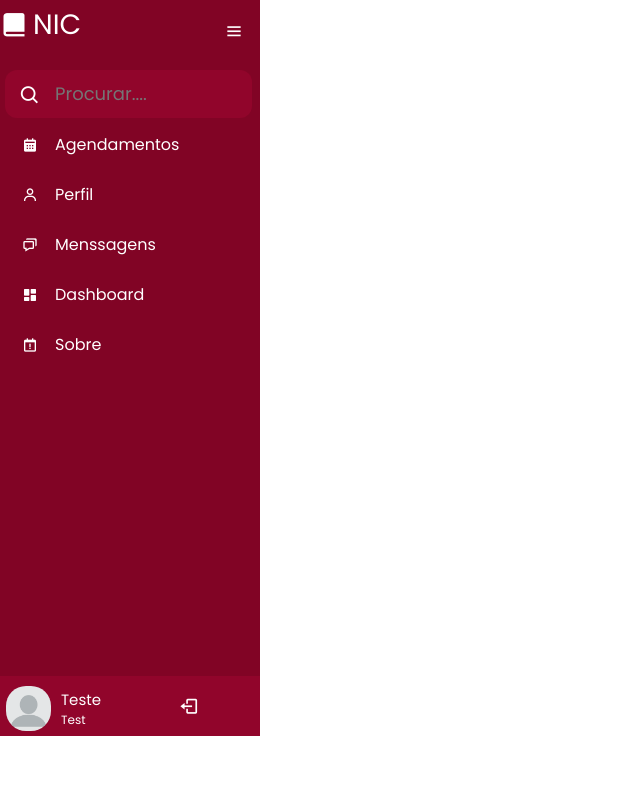
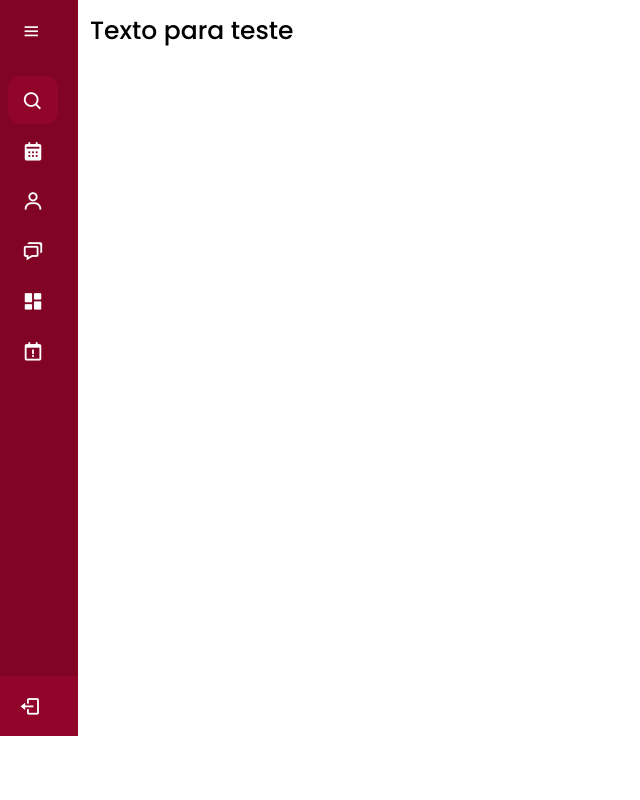
Before and after one commit to JoaoRenato2/ProjetoNic, a Django app: page /auth/index/ in a window 1280 px wide. Shown: the part 64-864 px from the top of the page, without its empty margins (0-640 px from the left). Before the commit the page ends 800 px from the top, so only its background shows below. Run offline with Django 4.2, Linux system fonts and the light colour scheme.

Commit message:
Finalização da sidebar

```diff
--- a/schedules/static/schedules/css/HomePage.css
+++ b/schedules/static/schedules/css/HomePage.css
@@ -21,10 +21,14 @@ body {
     top: 8vh;
     left: 0;
     height: 92%;
+    width: 78px;
+    background: #810425;
+    padding: 6px 14px;
+    transition: all 0.5s ease;
+}
+
+.sidebar.active{
     width: 260px;
-    background: #810425;
-    z-index: 100;
-    transition: all 0.5s ease;
 }
 
 .sidebar .logo_content .logo_book{
@@ -33,6 +37,14 @@ body {
     height: 50px;
     width: 100%;
     align-items: center;
+    opacity: 0;
+    pointer-events: none;
+    transition: all 0.5s ease;
+}
+
+.sidebar.active .logo_content .logo_book{
+    opacity: 1;
+    pointer-events: none;
 }
 
 .logo_content .logo_book i{
@@ -50,7 +62,7 @@ body {
 .sidebar #btn{
     position: absolute;
     color: #fff;
-    left: 90%;
+    left: 40%;
     top: 6px;
     font-size: 20px;
     height: 50px;
@@ -60,6 +72,11 @@ body {
     transform: translateX(-50%);
 }
 
+.sidebar.active #btn{
+    left: 90%;
+
+}
+
 .sidebar ul{
     margin-top: 20px;
 
@@ -67,13 +84,42 @@ body {
 
 .sidebar ul li{
     position: relative;
+    right: 11px;
     height: 50px;
     width: 100%;
     margin: 0 5px;
     list-style: none;
     line-height: 50px;
+    font-size: 22px;
+}
 
+.sidebar ul li .tooltip{
+    position: absolute;
+    height: 35px;
+    width: 150px;
+    left: 147px;
+    top: 0%;
+    transform: translate(-50%, -50%);
+    border-radius: 6px;
+    background: #fff;
+    line-height: 35px;
+    text-align: center;
+    box-shadow:0 5px 10px rgba(0, 0, 0, 0.2) ;
+    transition: 0s;
+    opacity: 0;
+    pointer-events: none;
+    display: block;
+    font-size: 18px;
+}
 
+.sidebar.active ul li .tooltip{
+    display: none;
+}
+
+.sidebar ul li:hover .tooltip{
+    transition: all 0.5s ease;
+    opacity: 1;
+    top: 50%;
 }
 
 .sidebar ul li input{
@@ -96,7 +142,14 @@ body {
     z-index: 99;
     color: #fff;
     font-size: 22px;
+    transition: all 0.5 ease;
 }
+
+.sidebar ul li .bx-search:hover{
+    background: #fff;
+    color: #11101d;
+}
+
 
 .sidebar ul li a{
     color: #fff;
@@ -108,15 +161,27 @@ body {
 }
 
 .sidebar ul li a:hover{
+    background: #fff;
     color: #11101d;
-    background: #fff;
+
 }
-.sidebar ul li  i{
+.sidebar ul li i{
     height: 50px;
     min-width: 50px;
     border-radius: 12px;
     line-height: 50px;
     text-align: center;
+
+}
+
+.sidebar .links_game{
+    opacity: 0;
+    pointer-events: none;
+    transition: all 0.5s ease;
+
+}.sidebar.active .links_game{
+    opacity: 1;
+    pointer-events: auto;
 
 }
 
@@ -140,6 +205,14 @@ body {
 .profile_content .profile .profile_details{
     display: flex;
     align-items: center;
+    opacity: 0;
+    pointer-events: none;
+    transition: all 0.5s ease;
+}
+
+.sidebar.active .profile .profile_details{
+    opacity: 1;
+    pointer-events: auto;
 }
 
 .profile .profile_details img{
@@ -171,9 +244,33 @@ body {
     transform: translateX(-50px);
     min-width: 50px;
     line-height: 50px;
-    font-size: 20px;
+    font-size: 22px;
     border-radius: 12px;
 }
+
+.home_content{
+    position: absolute;
+    height: 100%;
+    width: calc(100% - 78px);
+    left: 78px;
+    transition: all 0.5s ease;
+
+}
+
+.home_content .text{
+    font-size: 25px;
+    font-weight: 500;
+    color: black;
+    margin: 12px;
+}
+
+.sidebar.active ~ .home_content{
+    width: calc(100% - 260px);
+    left: 260px;
+}
+
+
+
 
 /* Fim do css da sidebar */
 
@@ -203,3 +300,7 @@ a {
     background: #580319;
     height: 8vh;
   }
+
+  /* Fim do css da navbar */
+
+  /* Inicio do css do conteudo index */
--- /dev/null
+++ b/schedules/static/schedules/js/index.js
@@ -0,0 +1,11 @@
+let btn = document.querySelector("#btn");
+let sidebar = document.querySelector(".sidebar");
+let searchBtn = document.querySelector(".bx-search");
+
+btn.onclick = function(){
+    sidebar.classList.toggle("active");
+}
+
+searchBtn.onclick = function(){
+    sidebar.classList.toggle("active");
+}
--- a/schedules/templates/index.html
+++ b/schedules/templates/index.html
@@ -13,6 +13,11 @@
 
 <body>
   <header>
+    <div class="nav-bar">
+      <nav>
+        <a class="logo" href="/">NIC</a>
+      </nav>
+    </div>
     <div class="sidebar">
       <div class="logo_content">
         <div class="logo_book">
@@ -27,21 +32,21 @@
             <i class='bx bx-search'></i>
             <input type="text" placeholder="Procurar....">
 
-          {% comment %} <span class="tooltip">Agendamentos</span> {% endcomment %}
+          <span class="tooltip">Procurar</span>
         </li>
         <li>
           <a href="">
             <i class='bx bxs-calendar'></i>
             <span class="links_game">Agendamentos</span>
           </a>
-          {% comment %} <span class="tooltip">Agendamentos</span> {% endcomment %}
+          <span class="tooltip">Agendamentos</span>
         </li>
         <li>
           <a href="">
             <i class='bx bx-user'></i>
             <span class="links_game">Perfil</span>
           </a>
-          {% comment %} <span class="tooltip">Agendamentos</span> {% endcomment %}
+          <span class="tooltip">Perfil</span>
 
         </li>
         <li>
@@ -49,7 +54,7 @@
             <i class='bx bx-chat'></i>
             <span class="links_game">Menssagens</span>
           </a>
-          {% comment %} <span class="tooltip">Agendamentos</span> {% endcomment %}
+          <span class="tooltip">Menssagens</span>
 
         </li>
 
@@ -58,7 +63,7 @@
             <i class='bx bxs-dashboard'></i>
             <span class="links_game">Dashboard</span>
           </a>
-          {% comment %} <span class="tooltip">Agendamentos</span> {% endcomment %}
+          <span class="tooltip">Dashboard</span>
 
         </li>
 
@@ -67,14 +72,14 @@
             <i class='bx bx-calendar-exclamation'></i>
             <span class="links_game">Sobre</span>
           </a>
-          {% comment %} <span class="tooltip">Agendamentos</span> {% endcomment %}
+          <span class="tooltip">Sobre</span>
 
         </li>
       </ul>
       <div class="profile_content">
         <div class="profile">
           <div class="profile_details">
-            <img src="static/schedules/img/profile.jpg" alt="">
+            <img src="{% static '/schedules/img/profile.jpg' %}" alt="">
             <div class="name_job">
               <div class="name">Teste</div>
               <div class="job">Test</div>
@@ -84,12 +89,16 @@
         </div>
       </div>
     </div>
-    <div class="nav-bar">
-      <nav>
-        <a class="logo" href="/">NIC</a>
-      </nav>
+    <div class="home_content">
+      <div class="text">
+        Texto para teste
+      </div>
     </div>
   </header>
+  <main>
+
+  </main>
+  <script src="{% static '/schedules/js/index.js' %}"></script>
 </body>
 
 </html>
```
